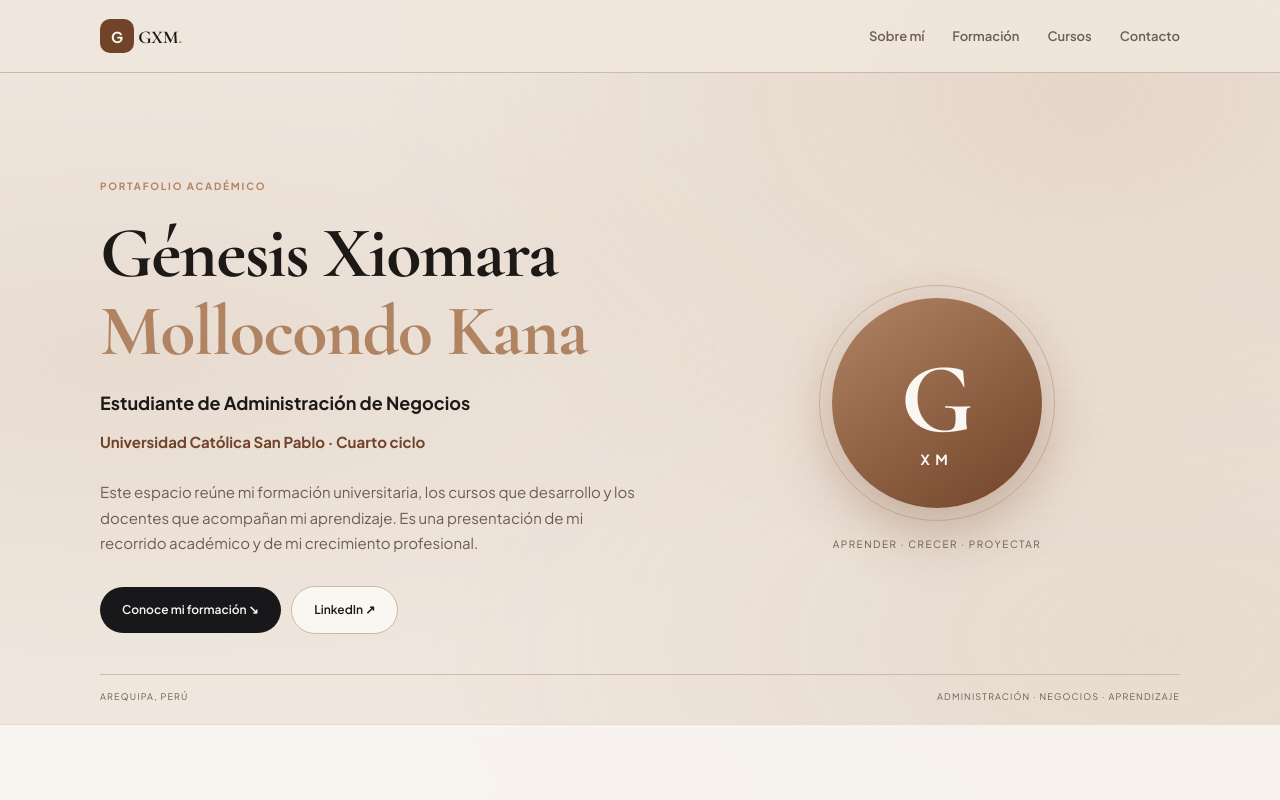
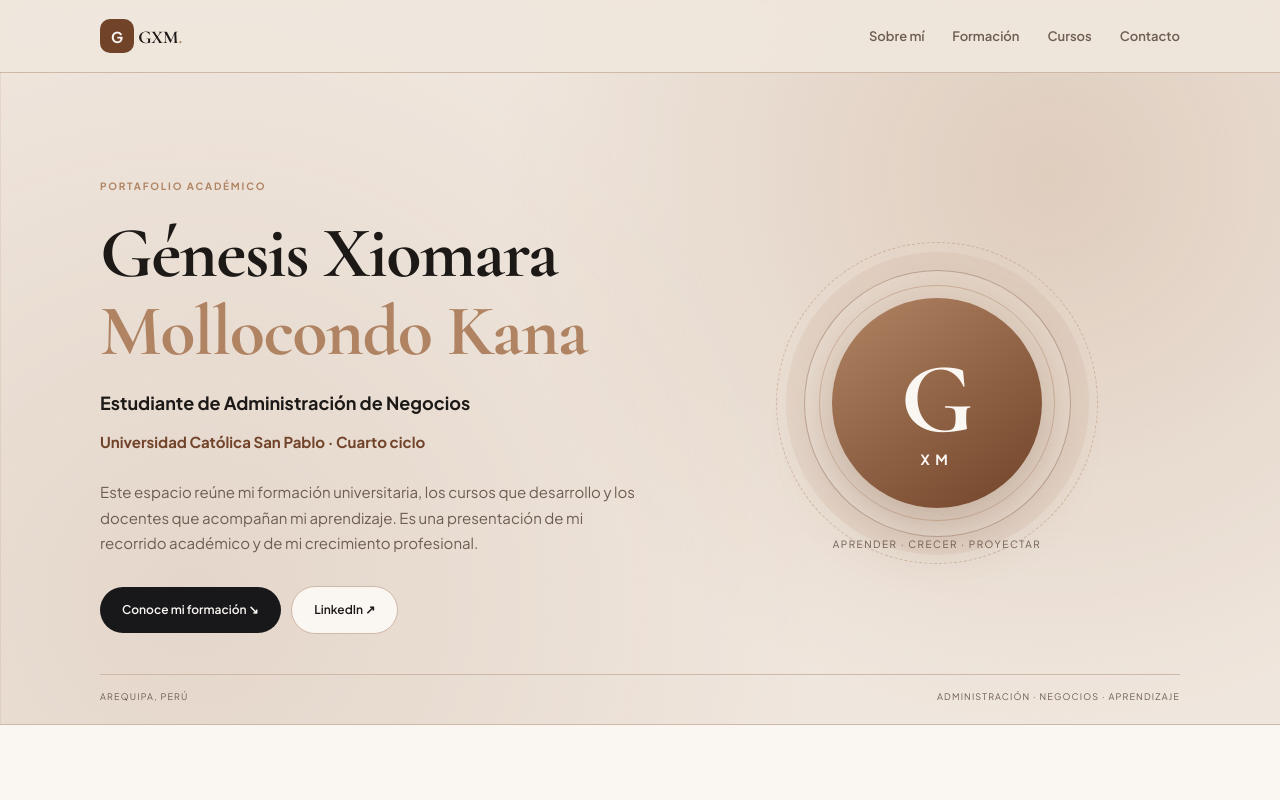
Before and after one commit to genesismollocondo-source/genesismollocondo-source.github.io, a plain HTML site: page index.html in a window 1280 px wide. Shown: the top 800 px of the page. Drawn offline with nearby package versions, Linux system fonts and the light colour scheme.

Commit message:
Update styles.css

```diff
--- a/styles.css
+++ b/styles.css
@@ -399,3 +399,53 @@ body {
   background: rgba(232, 221, 210, 0.78);
   backdrop-filter: blur(6px);
 }
+/* =========================================
+   FONDO ARQUITECTÓNICO & SELLO EDITORIAL
+   ========================================= */
+
+/* Cuadrícula arquitectónica fina + degradado cálido visible */
+body {
+  background-color: #EFE6DD !important;
+  background-image:
+    linear-gradient(to right, rgba(176, 132, 99, 0.14) 1px, transparent 1px),
+    linear-gradient(to bottom, rgba(176, 132, 99, 0.14) 1px, transparent 1px),
+    radial-gradient(circle at 82% 22%, rgba(176, 132, 99, 0.25) 0%, transparent 45%),
+    radial-gradient(circle at 15% 75%, rgba(208, 184, 167, 0.35) 0%, transparent 50%) !important;
+  background-size: 48px 48px, 48px 48px, 100% 100%, 100% 100% !important;
+  background-attachment: fixed !important;
+}
+
+/* Doble arco decorativo detrás de tu círculo "G" (como en tu imagen de inspiración) */
+.art::before {
+  content: "";
+  position: absolute;
+  width: 265px;
+  height: 265px;
+  border-radius: 50%;
+  border: 1.5px solid rgba(113, 67, 41, 0.35);
+  box-shadow: 0 0 0 18px rgba(176, 132, 99, 0.10);
+  pointer-events: none;
+}
+
+.art::after {
+  content: "";
+  position: absolute;
+  width: 320px;
+  height: 320px;
+  border-radius: 50%;
+  border: 1px dashed rgba(176, 132, 99, 0.45);
+  pointer-events: none;
+}
+
+/* Secciones sólidas con borde fino para que resalten sobre la cuadrícula */
+.intro, .future {
+  background: #FAF6F2 !important;
+  border-top: 1px solid #D0B8A7;
+  border-bottom: 1px solid #D0B8A7;
+}
+
+.courses {
+  background: #E6D9CC !important;
+  border-top: 1px solid #D0B8A7;
+  border-bottom: 1px solid #D0B8A7;
+}
```
